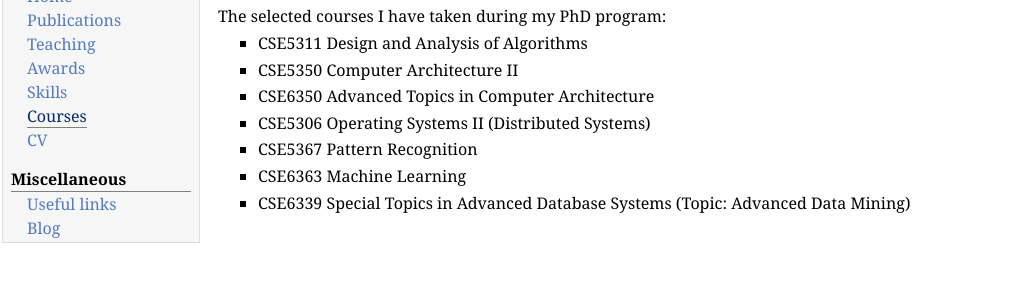
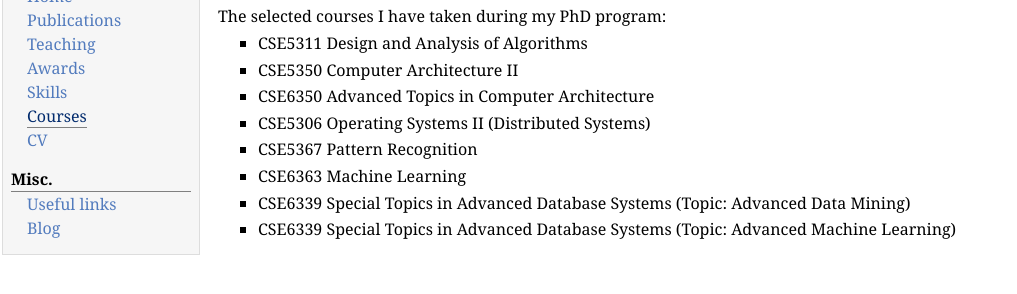
Before and after one commit to minhqnguyen/minhqnguyen.github.io, a plain HTML site: page courses.html in a window 1280 px wide. Shown: the part 68-362 px from the top of the page, without its empty margins (0-1017 px from the left). Drawn offline with Linux system fonts and the light colour scheme.

Commit message:
Update courses

```diff
--- a/courses.html
+++ b/courses.html
@@ -19,7 +19,7 @@
 <div class="menu-item"><a href="skills.html">Skills</a></div>
 <div class="menu-item"><a href="courses.html" class="current">Courses</a></div>
 <div class="menu-item"><a href="MinhNguyen-CV.pdf" target="blank">CV</a></div>
-<div class="menu-category">Miscellaneous</div>
+<div class="menu-category">Misc.</div>
 <div class="menu-item"><a href="links.html">Useful&nbsp;links</a></div>
 <div class="menu-item"><a href="blog.html">Blog</a></div>
 </td>
@@ -41,7 +41,9 @@
 </li>
 <li><p>CSE6363 Machine Learning</p>
 </li>
-<li><p>CSE6339 Special Topics in Advanced Database Systems (Topic: Advanced Data Mining) </p>
+<li><p>CSE6339 Special Topics in Advanced Database Systems (Topic: Advanced Data Mining)</p>
+</li>
+<li><p>CSE6339 Special Topics in Advanced Database Systems (Topic: Advanced Machine Learning) </p>
 </li>
 </ul>
 </td>
```
